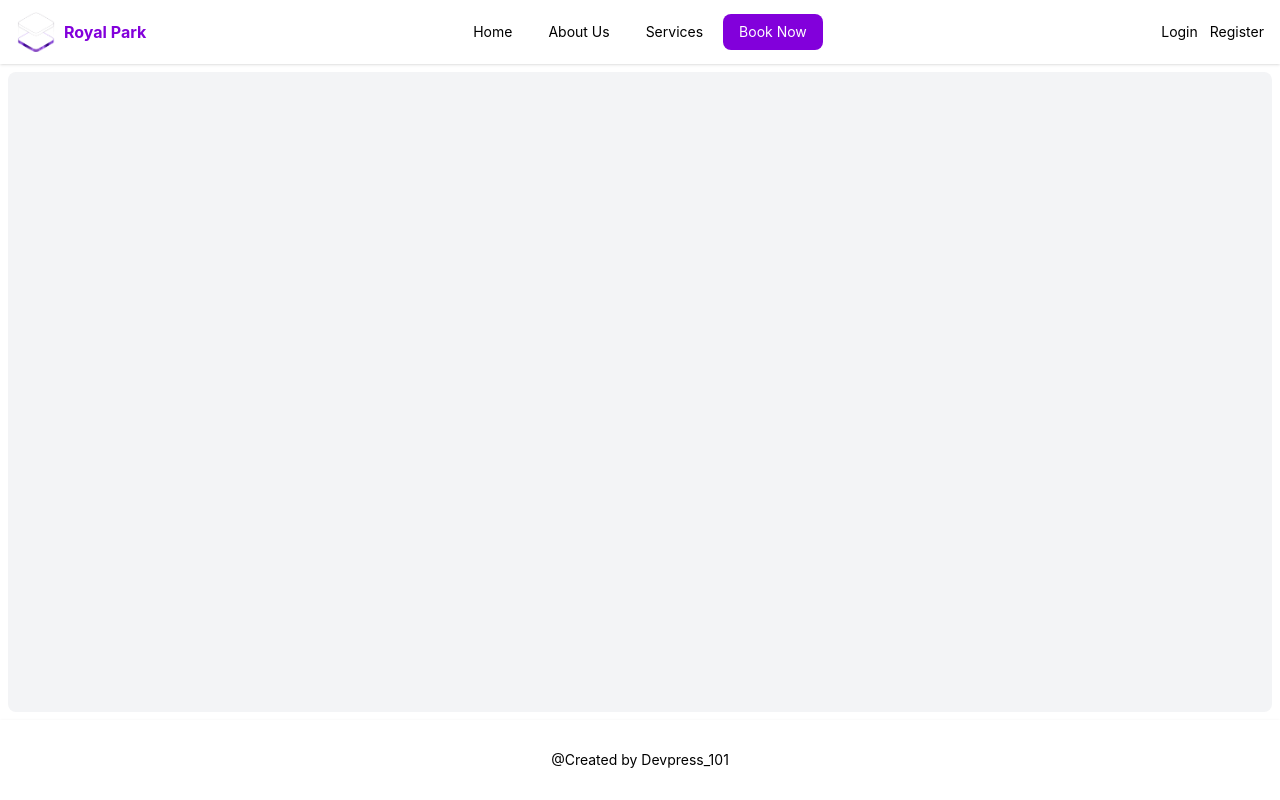
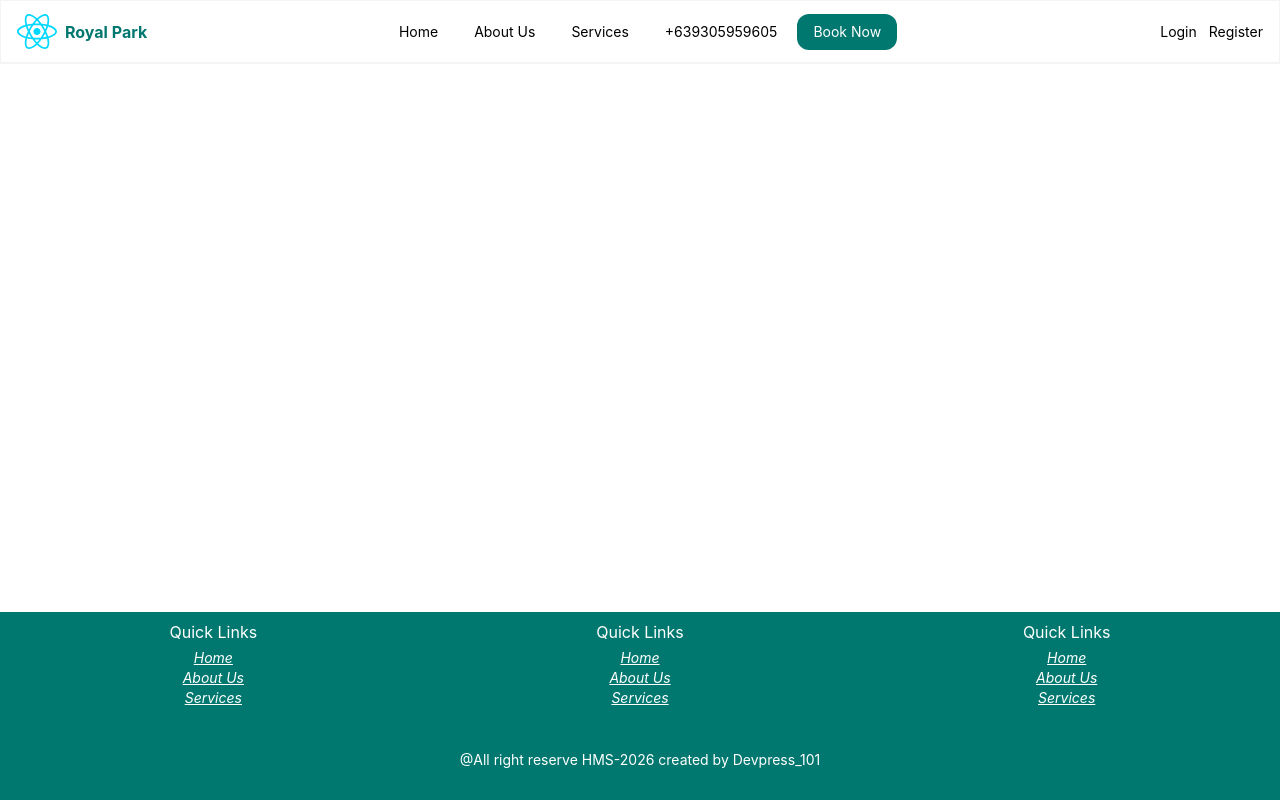
Before and after one commit to DEVPRESSSS/hotel, a React (Vite) app: page / in a window 1280 px wide. Built offline with nearby package versions, Linux system fonts and the light colour scheme.

Commit message:
Remove shadow and added border in Navbar.jsx, added test quick links in Footer.jsx, added Home.jsx and remove App.jsx gray background

```diff
--- a/src/App.jsx
+++ b/src/App.jsx
@@ -8,7 +8,8 @@ export default function App() {
     <>
     <div className="min-h-screen flex flex-col">
         <NavBarDefault/>
-          <main className="grow bg-gray-100 m-2 rounded-lg">
+          {/* <main className="grow bg-gray-100 m-2 rounded-lg"> */}
+          <main className="grow m-2 rounded-lg">
             {
 
             }
--- a/src/components/Footer.jsx
+++ b/src/components/Footer.jsx
@@ -1,9 +1,35 @@
 export function FooterSection(){
 return(
-    <>
+    <div className="bg-teal-700">
+        <div className="flex flex-row w-full">
+            <div className="flex-1 p-2 text-white justify-center">
+                <h4 className="text-center">Quick Links</h4>
+                <ul className="text-center underline text-sm p-1 italic cursor-pointer">
+                    <li>Home</li>
+                    <li>About Us</li>
+                    <li>Services</li>
+                </ul>
+            </div>
+            <div className="flex-1 p-2 text-white justify-center">
+                <h4 className="text-center">Quick Links</h4>
+                <ul className="text-center underline text-sm p-1 italic cursor-pointer">
+                    <li>Home</li>
+                    <li>About Us</li>
+                    <li>Services</li>
+                </ul>
+            </div>
+               <div className="flex-1 p-2 text-white justify-center">
+                <h4 className="text-center">Quick Links</h4>
+                <ul className="text-center underline text-sm p-1 italic cursor-pointer">
+                    <li>Home</li>
+                    <li>About Us</li>
+                    <li>Services</li>
+                </ul>
+            </div>
+        </div>
         <div className="w-auto shadow-sm h-20 p-2 flex flex-row justify-center items-center ">
-            <h6 className="text-center text-sm">@Created by Devpress_101</h6>
+                <h6 className="text-center text-sm text-white">@All right reserve HMS-2026 created by Devpress_101</h6>
         </div>
-    </>
+    </div>
     );
 }
--- a/src/components/Navbar.jsx
+++ b/src/components/Navbar.jsx
@@ -1,5 +1,5 @@
 import { AuthDefault } from "./Auth";
-import logo from "../assets/hero.png";
+import logo from "../assets/react.svg";
 
 export function NavBarDefault() {
 
@@ -7,16 +7,17 @@ export function NavBarDefault() {
         { title: 'Home', id: 1 },
         { title: 'About Us', id: 2 },
         { title: 'Services', id: 3 },
+        { title: '+639305959605', id: 3 },
         { title: 'Book Now', id: 4 },
     ];
 
     return (
-        <div className="w-full flex items-center shadow-sm px-4 h-16">
+        <div className="w-full flex items-center border border-b-2 border-gray-100 px-4 h-16">
 
             {/* Logo + Company Name */}
             <div className="flex items-center gap-2 flex-1">
                 <img src={logo} alt="company logo" className="w-10 h-10 object-contain" />
-                <h4 className="text-purple-700 font-bold whitespace-nowrap">Royal Park</h4>
+                <h4 className="text-teal-700 font-bold whitespace-nowrap">Royal Park</h4>
             </div>
 
             {/* Center Nav */}
@@ -25,11 +26,11 @@ export function NavBarDefault() {
                     <li
                         key={p.id}
                         className={`
-                            px-4 py-2 rounded-lg text-sm whitespace-nowrap cursor-pointer
+                            px-4 py-2 rounded-xl text-sm whitespace-nowrap cursor-pointer
                             transition-all duration-200
                             ${p.title === "Book Now"
-                                ? "bg-purple-700 text-white"
-                                : "hover:text-purple-700"}
+                                ? "bg-teal-700 text-white"
+                                : "hover:text-teal-600"}
                         `}
                     >
                         {p.title}
--- a/src/pages/Home.jsx
+++ b/src/pages/Home.jsx
@@ -0,0 +1,15 @@
+export function HomePage(){
+    return (
+        <div className="flex flex-col bg-white w-full m-2">
+            {/* Hero div wrapper */}
+            <div className="flex-1">
+
+            </div>
+            {/* Image div wrapper */}
+            <div className="flex-1">
+
+            </div>
+        </div>
+
+    );
+}
```
